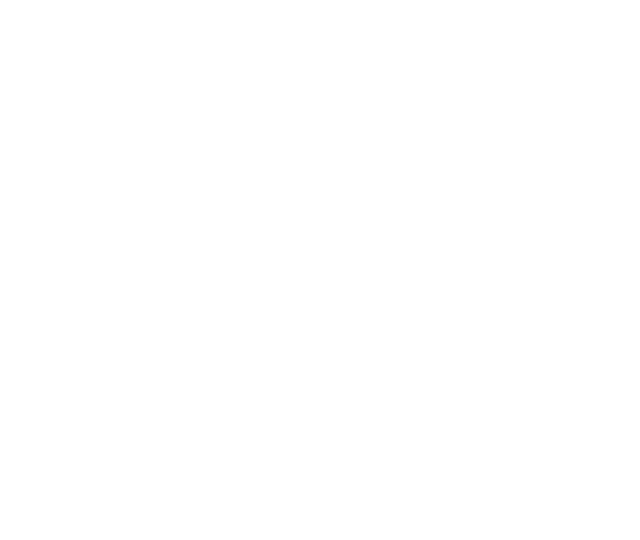
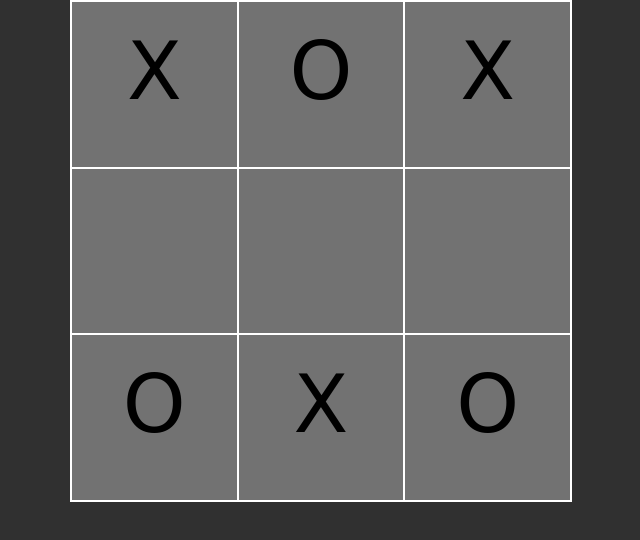
Before and after one commit to jztang/the-odin-project, a plain HTML site: page tic-tac-toe/index.html in a window 1280 px wide. Shown: the whole page, without its empty margins (319-959 px from the left). Drawn offline with Linux system fonts and the light colour scheme; a web font is replaced by a local one.

Commit message:
Render the contents of the game board

```diff
--- a/tic-tac-toe/app.js
+++ b/tic-tac-toe/app.js
@@ -1,6 +1,21 @@
 const gameBoard = (() => {
     let board = new Array(9);
+    board = ["X", "O", "X", "", "", "", "O", "X", "O"];
     const getBoard = () => board;
 
     return { getBoard };
 })();
+
+const displayController = (() => {
+    const updateBoard = () => {
+        const squares = document.querySelector("#game-board").children;
+        const board = gameBoard.getBoard();
+        for(let i = 0; i < squares.length; i++) {
+            squares[i].textContent = board[i];
+        }
+    }
+
+    return { updateBoard }
+})();
+
+displayController.updateBoard();
--- a/tic-tac-toe/index.html
+++ b/tic-tac-toe/index.html
@@ -4,11 +4,23 @@
   <title>Tic Tac Toe</title>
   <link rel="stylesheet" href="reset.css">
   <link rel="stylesheet" href="styles.css">
+  <link rel="preconnect" href="https://fonts.gstatic.com">
+  <link href="https://fonts.googleapis.com/css2?family=Hachi+Maru+Pop&display=swap" rel="stylesheet">
   <script defer src="app.js"></script>
 </head>
 
 <body>
-
+  <div id="game-board">
+    <div class="square"></div>
+    <div class="square"></div>
+    <div class="square"></div>
+    <div class="square"></div>
+    <div class="square"></div>
+    <div class="square"></div>
+    <div class="square"></div>
+    <div class="square"></div>
+    <div class="square"></div>
+  </div>
 </body>
 
 </html>
--- a/tic-tac-toe/styles.css
+++ b/tic-tac-toe/styles.css
@@ -0,0 +1,30 @@
+body {
+  background-color: rgb(48, 48, 48);
+}
+
+#game-board {
+  background-color: rgb(114, 114, 114);
+  height: 500px;
+  width: 500px;
+  margin: auto;
+  border-style: solid;
+  border-color: white;
+  border-width: 1px;
+
+  display: grid;
+  grid-template: 1fr 1fr 1fr / 1fr 1fr 1fr;
+  justify-content: center;
+  align-content: center;
+}
+
+.square {
+  border-style: solid;
+  border-color: white;
+  border-width: 1px;
+  font-family: "Hachi Maru Pop", cursive;
+  font-size: 80px;
+
+  text-align: center;
+  vertical-align: middle;
+  line-height: 140px;
+}
```
